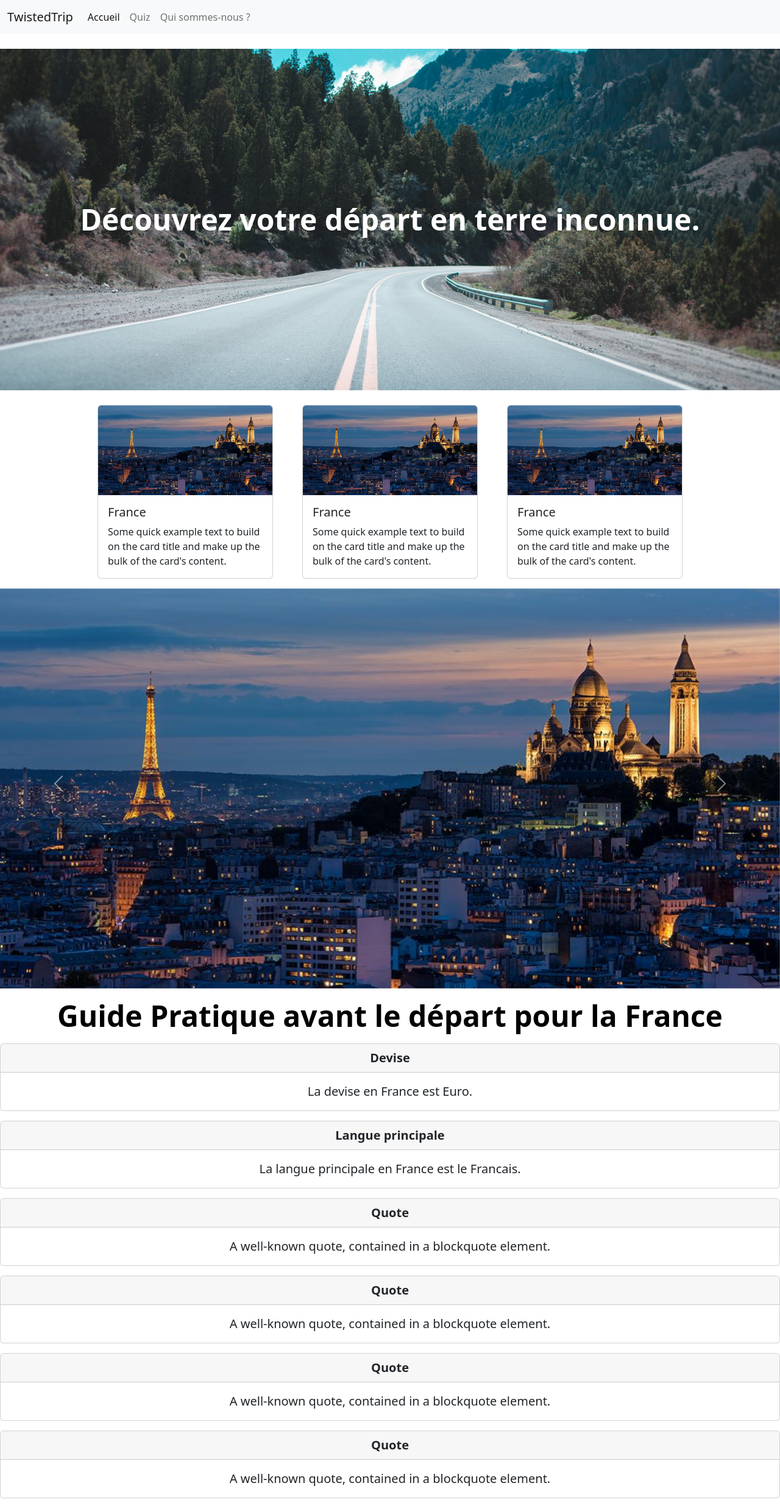
After one commit to DrissB45/Hackathon-TDTS, a PHP site: template src/View/Quizz/ResultsQuizz.html.twig in a window 1280 px wide. The commit adds this page. Shown: the whole page at 61% size. Run offline with PHP 8.4, Linux system fonts and the light colour scheme; the template is opened without the code that fills it, so the values that code supplies are empty; some libraries are stand-ins or nearby versions.

Commit message:
Page of quizz

```diff
--- /dev/null
+++ b/src/View/Quizz/ResultsQuizz.html.twig
@@ -0,0 +1,121 @@
+<!DOCTYPE html>
+{% include 'layout.html.twig' %}
+{% block stylesheet %}
+<link rel="stylesheet" href="/assets/css/resultquizz.css">{% endblock %}
+{% block content %}
+<script type="text/javascript" src="https://code.jquery.com/jquery.min.js"></script>
+<div class="headofpage" id="header">
+    <h1 class="title">Découvrez votre départ en terre inconnue.</h1>
+</div>
+<div class="containercountry d-flex align-items-center justify-content-center gap-5">
+    <div class="card mt-4" style="width: 18rem;">
+        <img class="card-img-top" src="/assets/images/France1.jpg" alt="Card image cap">
+        <div class="card-body">
+            <h5 class="card-title">France</h5>
+            <p class="card-text">Some quick example text to build on the card title and make up the bulk of the card's
+                content.</p>
+        </div>
+    </div>
+    <div class="card mt-4" style="width: 18rem;">
+        <img class="card-img-top" src="/assets/images/France1.jpg" alt="Card image cap">
+        <div class="card-body">
+            <h5 class="card-title">France</h5>
+            <p class="card-text">Some quick example text to build on the card title and make up the bulk of the card's
+                content.</p>
+        </div>
+    </div>
+    <div class="card mt-4" style="width: 18rem;">
+        <img class="card-img-top" src="/assets/images/France1.jpg" alt="Card image cap">
+        <div class="card-body">
+            <h5 class="card-title">France</h5>
+            <p class="card-text">Some quick example text to build on the card title and make up the bulk of the card's
+                content.</p>
+        </div>
+    </div>
+</div>
+<div id="carouselControls" class="carousel slide pt-3" data-bs-ride="carousel">
+    <div class="carousel-inner">
+        <div class="carousel-item active">
+            <img src="/assets/images/France1.jpg" class="d-block w-100" alt="...">
+        </div>
+        <div class="carousel-item">
+            <img src="..." class="d-block w-100" alt="...">
+        </div>
+        <div class="carousel-item">
+            <img src="..." class="d-block w-100" alt="...">
+        </div>
+    </div>
+    <button class="carousel-control-prev" type="button" data-bs-target="#carouselExampleControls" data-bs-slide="prev">
+        <span class="carousel-control-prev-icon" aria-hidden="true"></span>
+        <span class="visually-hidden">Previous</span>
+    </button>
+    <button class="carousel-control-next" type="button" data-bs-target="#carouselExampleControls" data-bs-slide="next">
+        <span class="carousel-control-next-icon" aria-hidden="true"></span>
+        <span class="visually-hidden">Next</span>
+    </button>
+</div>
+<div class="guideofcontainer d-flex">
+    <h2 class="titleguide justify-content-center align-items-center pt-3 pb-3">Guide Pratique avant le départ pour la
+        France</h2>
+</div>
+<div class="card mb-3">
+    <div class="card-header text-center fs-5 fs-5 fw-bold">
+        Devise
+    </div>
+    <div class="card-body">
+        <blockquote class="blockquote mb-0 text-center">
+            <p>La devise en France est Euro.</p>
+        </blockquote>
+    </div>
+</div>
+<div class="card mb-3">
+    <div class="card-header text-center fs-5 fw-bold">
+        Langue principale
+    </div>
+    <div class="card-body text-center">
+        <blockquote class="blockquote mb-0 text-center">
+            <p>La langue principale en France est le Francais.</p>
+        </blockquote>
+    </div>
+</div>
+<div class="card mb-3">
+    <div class="card-header text-center fs-5 fw-bold">
+        Quote
+    </div>
+    <div class="card-body">
+        <blockquote class="blockquote mb-0 text-center">
+            <p>A well-known quote, contained in a blockquote element.</p>
+        </blockquote>
+    </div>
+</div>
+<div class="card mb-3">
+    <div class="card-header text-center fs-5 fw-bold">
+        Quote
+    </div>
+    <div class="card-body">
+        <blockquote class="blockquote mb-0 text-center">
+            <p>A well-known quote, contained in a blockquote element.</p>
+        </blockquote>
+    </div>
+</div>
+<div class="card mb-3">
+    <div class="card-header text-center fs-5 fw-bold">
+        Quote
+    </div>
+    <div class="card-body">
+        <blockquote class="blockquote mb-0 text-center">
+            <p>A well-known quote, contained in a blockquote element.</p>
+        </blockquote>
+    </div>
+</div>
+<div class="card mb-3">
+    <div class="card-header text-center fs-5 fw-bold">
+        Quote
+    </div>
+    <div class="card-body">
+        <blockquote class="blockquote mb-0 text-center">
+            <p>A well-known quote, contained in a blockquote element.</p>
+        </blockquote>
+    </div>
+</div>
+{% endblock %}
--- a/src/routes.php
+++ b/src/routes.php
@@ -13,4 +13,5 @@ return [
     'items/show' => ['ItemController', 'show', ['id']],
     'items/add' => ['ItemController', 'add',],
     'items/delete' => ['ItemController', 'delete',],
+    'Results/quizz' => ['ResultsQuizzController', 'index',]
 ];
```
Also changed, not shown: src/Controller/ResultsQuizzController.php (added, +39 -0 lines), public/assets/css/resultquizz.css (added), public/assets/images/France1.jpg (added), public/assets/images/road3.jpeg (added).
